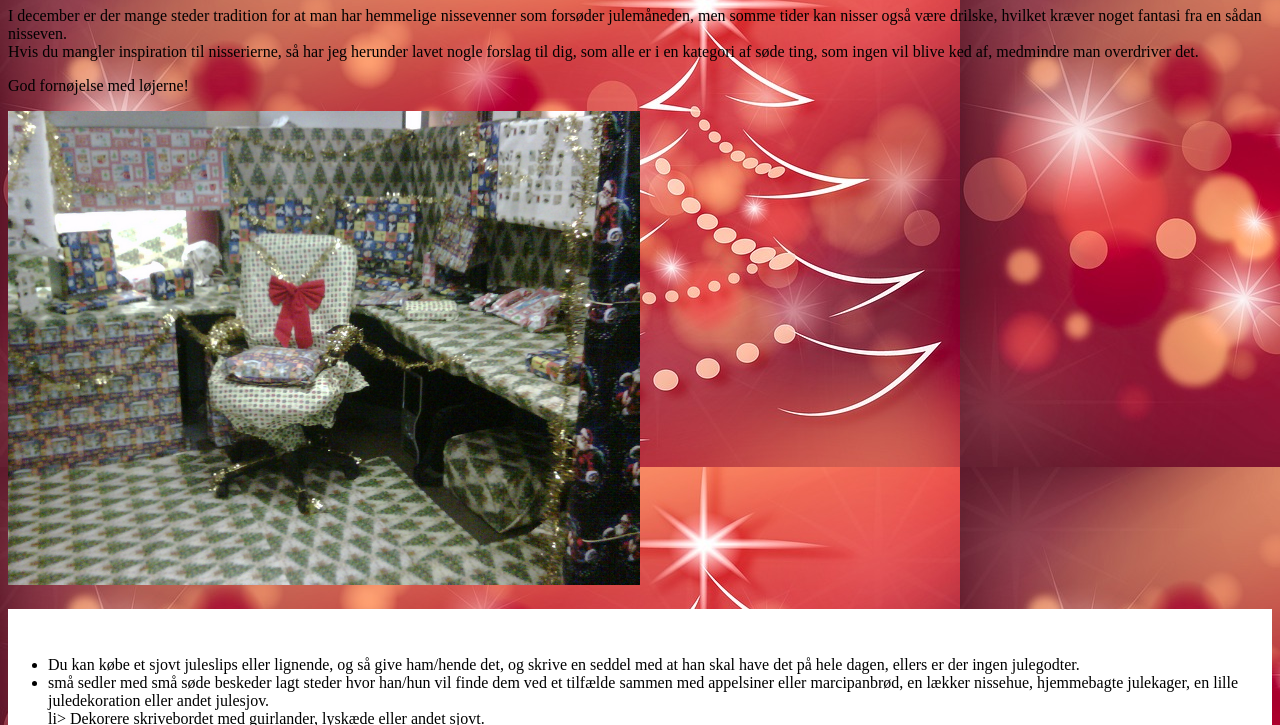
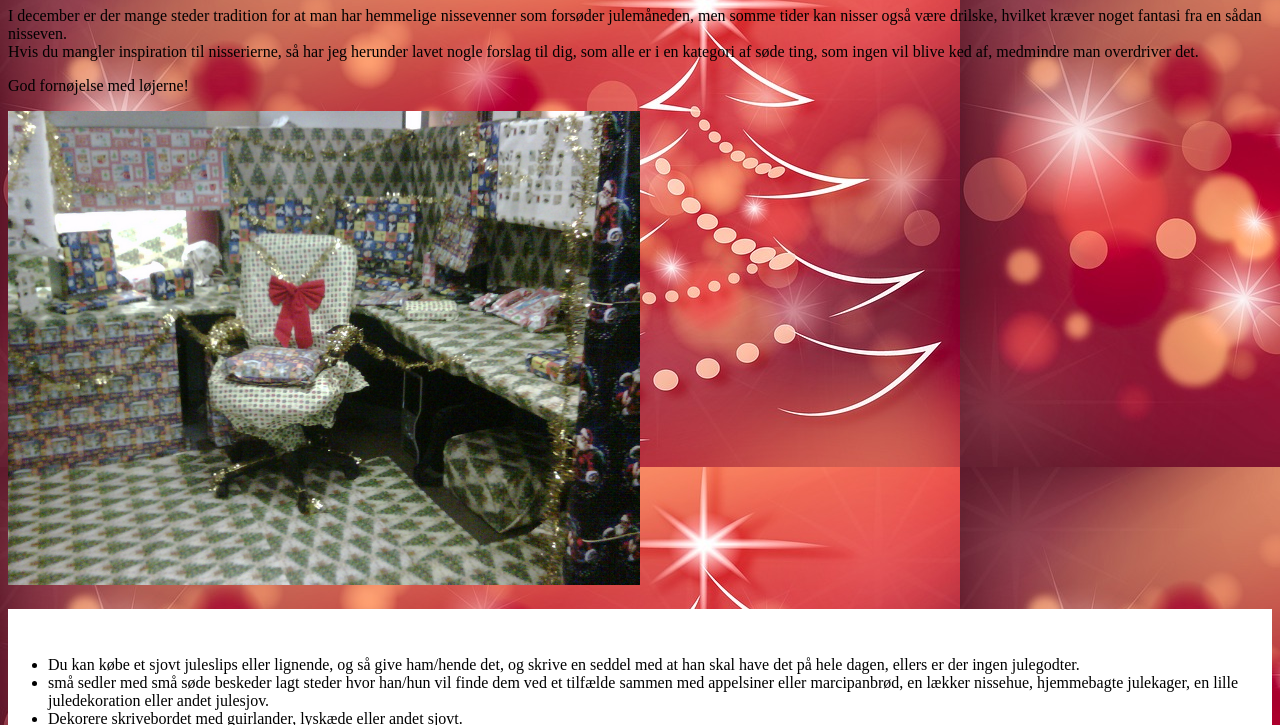
Before and after one commit to michellemotivates/nisserier, a plain HTML site: page index.html in a window 1280 px wide. Shown: the part 73-798 px from the top of the page. Drawn offline with Linux system fonts and the light colour scheme; files whose address does not match are found by name.

Commit message:
Update index.html

```diff
--- a/index.html
+++ b/index.html
@@ -21,8 +21,8 @@
        <ul>
         <li>Du kan købe et sjovt juleslips eller lignende, og så give ham/hende det, og skrive en seddel med at han skal have det på hele dagen, ellers er der ingen julegodter.<br>
         </li>
-        <li>små sedler med små søde beskeder lagt steder hvor han/hun vil finde dem ved et tilfælde sammen med appelsiner eller marcipanbrød, en lækker nissehue, hjemmebagte julekager, en lille juledekoration eller andet julesjov.<br>
-      li> Dekorere skrivebordet med guirlander, lyskæde eller andet sjovt.</li>
+        <li>små sedler med små søde beskeder lagt steder hvor han/hun vil finde dem ved et tilfælde sammen med appelsiner eller marcipanbrød, en lækker nissehue, hjemmebagte julekager, en lille juledekoration eller andet julesjov.</li>
+      <li> Dekorere skrivebordet med guirlander, lyskæde eller andet sjovt.</li>
     <li>Skriv et opslag for vedkommende i stil med dette: <br>
         Jeg vil så gerne være rigtig nisse, men jeg har ingen træsko.<br>
 Hvis du har træsko du ikke bruger, eller træskostøvler, eller måske bare andre gamle sko - uanset størrelse, så stil dem ved mit bord, jeg vil blive SÅ glad.<br>
```
